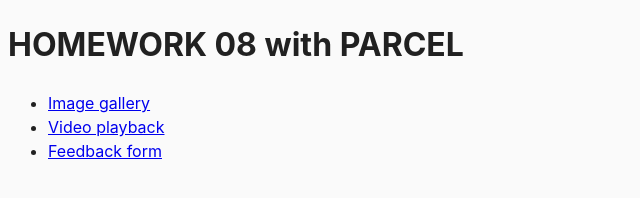
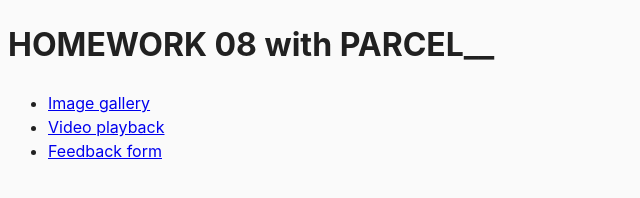
Before and after one commit to GutMaria/test_Parcel, a website built with Parcel: page src/index.html in a window 1280 px wide. Shown: the full height of the page, 0-640 px from the left. Built offline with nearby package versions, Linux system fonts and the light colour scheme.

Commit message:
check github/workflows/deploy.yml

```diff
--- a/src/index.html
+++ b/src/index.html
@@ -8,7 +8,7 @@
         <link rel="stylesheet" href="css/common.css" />
     </head>
     <body>
-        <h1>HOMEWORK 08 with PARCEL</h1>
+        <h1>HOMEWORK 08 with PARCEL__</h1>
         <ul>
             <li><a href="./01-gallery.html">Image gallery</a></li>
             <li><a href="./02-video.html">Video playback</a></li>
```
